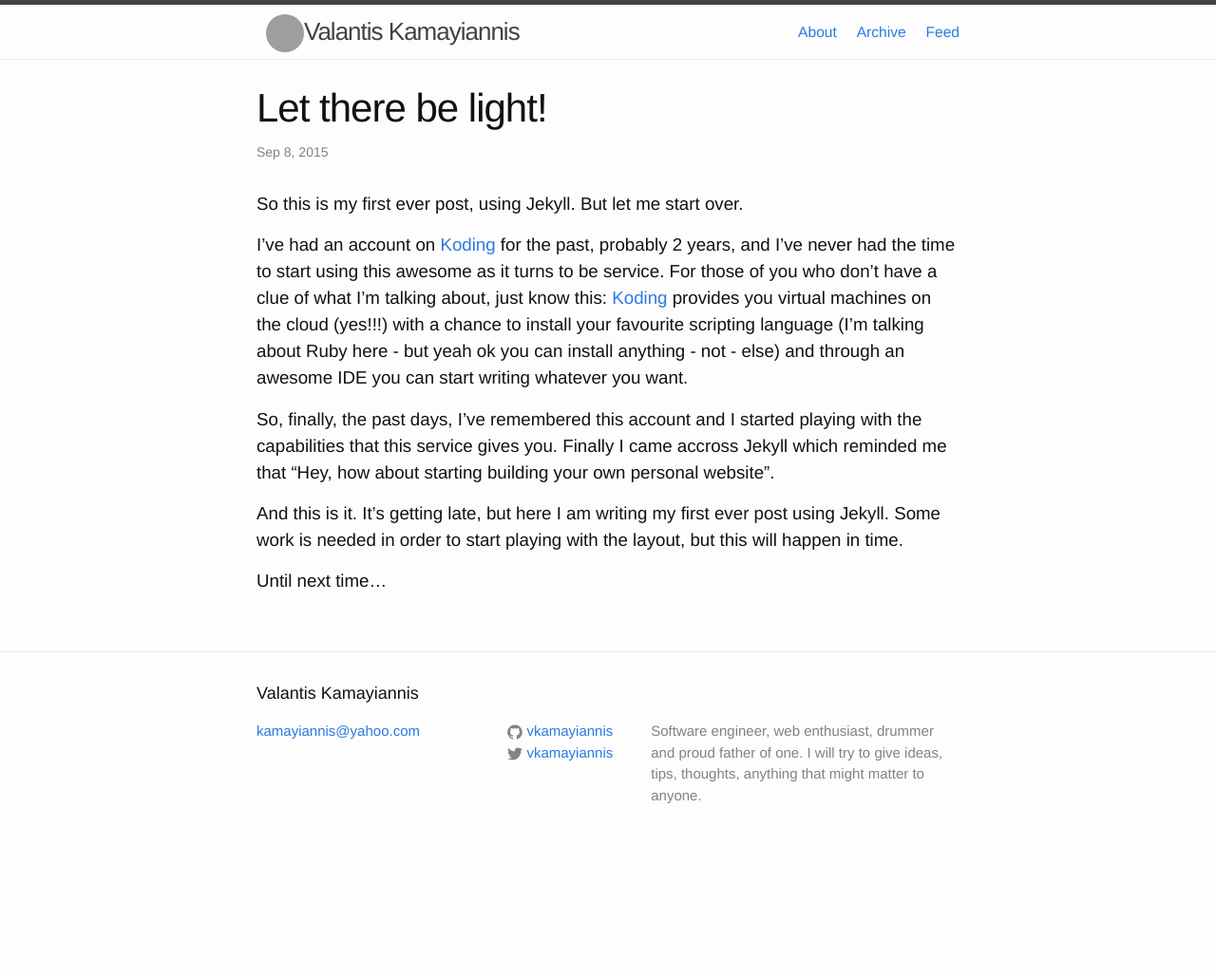
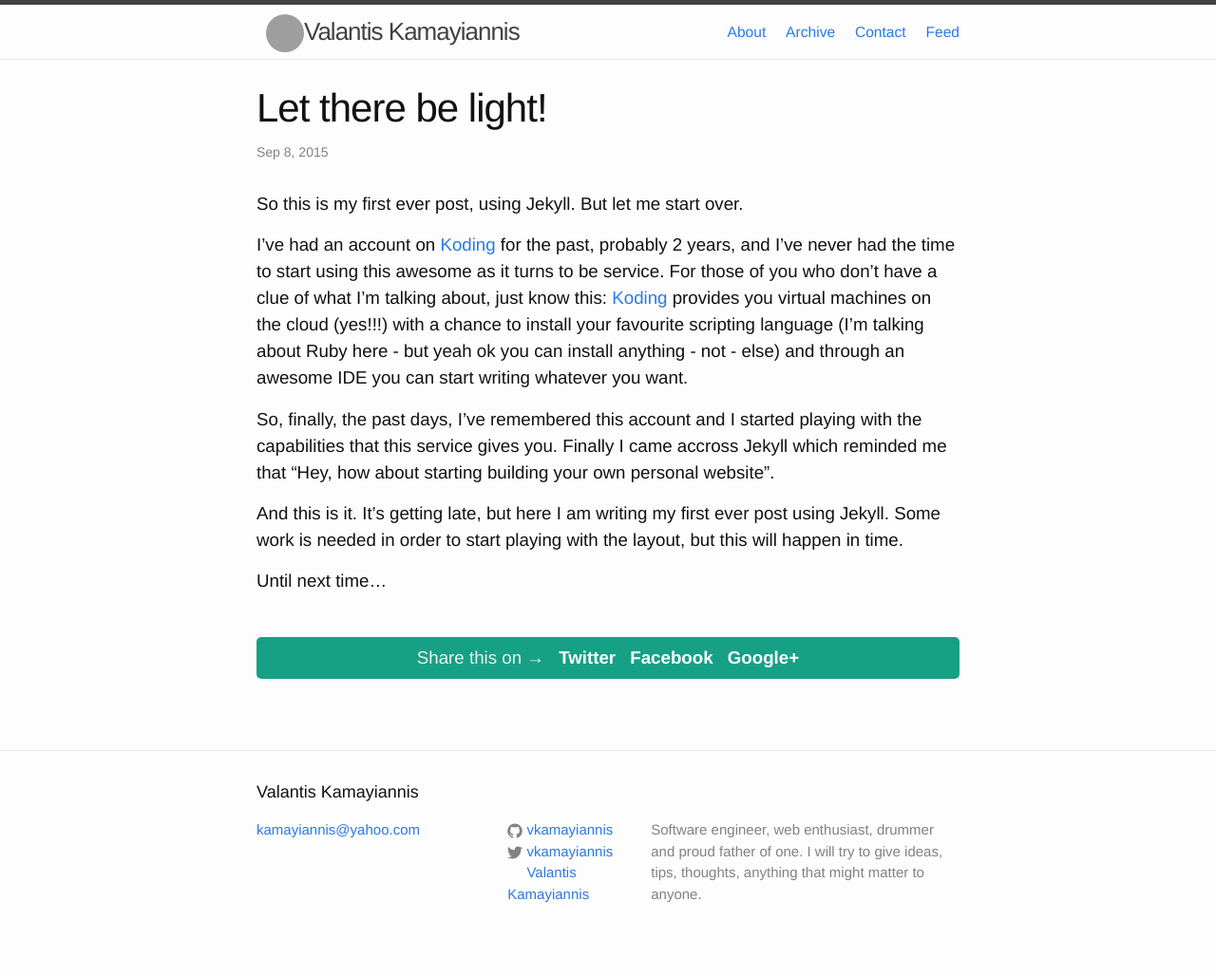
Before and after one commit to vkamayiannis/vkamayiannis.github.io, a Jekyll site: the page built from _posts/2015-09-08-let-there-be-light.markdown, in a window 1280 px wide. Shown: the whole page at 95% size. Built offline with Jekyll 4.4.1, drawn with Linux system fonts in a browser that asks for light colours; comment, search, counter and statistics services are not loaded; before the commit the page ends 924 px from its top, so only the background shows below that; grey boxes are pictures that could not be loaded.

Commit message:
added share options

```diff
--- a/_config.yml
+++ b/_config.yml
@@ -1,18 +1,22 @@
 # Site settings
 title: Valantis Kamayiannis
+owner: Valantis Kamayiannis
 email: kamayiannis@yahoo.com
 description: > # this means to ignore newlines until "baseurl:"
   Software engineer, web enthusiast, drummer and proud father of one.
   I will try to give ideas, tips, thoughts, anything that might matter to anyone.
 baseurl: "" # the subpath of your site, e.g. /blog/
-url: "http://yourdomain.com" # the base hostname & protocol for your site
+url: "http://vkamayiannis.github.io/" # the base hostname & protocol for your site
 twitter_username: vkamayiannis
 github_username:  vkamayiannis
 gravatar_id: 295444c667fe78caffe72b403348e1a7
+linkedin_username: valantis-kamayiannis
+linkedin_name: Valantis Kamayiannis
 
 # Build settings
 markdown: kramdown
 pages_list:
   About: '/about'
   Archive: '/archives'
+  Contact: '/contact'
   Feed: '/feed.xml'
--- a/_includes/footer.html
+++ b/_includes/footer.html
@@ -41,6 +41,20 @@
             </a>
           </li>
           {% endif %}
+
+          {% if site.linkedin_username %}
+          <li>
+            <a href="https://www.linkedin.com/pub/{{ site.twitter_username }}/35/b68/624">
+              <span class="icon icon--linkedin">
+                <svg viewBox="0 0 16 16">
+                  <path fill="#828282" d="M186.4 142.4c0 19-15.3 34.5-34.2 34.5 -18.9 0-34.2-15.4-34.2-34.5 0-19 15.3-34.5 34.2-34.5C171.1 107.9 186.4 123.4 186.4 142.4zM181.4 201.3h-57.8V388.1h57.8V201.3zM273.8 201.3h-55.4V388.1h55.4c0 0 0-69.3 0-98 0-26.3 12.1-41.9 35.2-41.9 21.3 0 31.5 15 31.5 41.9 0 26.9 0 98 0 98h57.5c0 0 0-68.2 0-118.3 0-50-28.3-74.2-68-74.2 -39.6 0-56.3 30.9-56.3 30.9v-25.2H273.8z"/>
+                </svg>
+              </span>
+
+              <span class="username">{{ site.linkedin_name }}</span>
+            </a>
+          </li>
+          {% endif %}
         </ul>
       </div>
 
--- /dev/null
+++ b/_includes/share-partial.html
@@ -0,0 +1,6 @@
+<div class="share-page">
+    Share this on &rarr;
+    <a href="https://twitter.com/intent/tweet?text={{ page.title }}&url={{ site.url }}{{ page.url }}&via={{ site.twitter_username }}&related={{ site.twitter_username }}" rel="nofollow" target="_blank" title="Share on Twitter">Twitter</a>
+    <a href="https://facebook.com/sharer.php?u={{ site.url }}{{ page.url }}" rel="nofollow" target="_blank" title="Share on Facebook">Facebook</a>
+    <a href="https://plus.google.com/share?url={{ site.url }}{{ page.url }}" rel="nofollow" target="_blank" title="Share on Google+">Google+</a>
+</div>
--- a/_layouts/post.html
+++ b/_layouts/post.html
@@ -10,6 +10,7 @@ layout: default
 
   <article class="post-content">
     {{ content }}
+    {% include share-partial.html %}
   </article>
 
 </div>
--- a/_sass/_layout.scss
+++ b/_sass/_layout.scss
@@ -249,3 +249,22 @@
     float: left;
   }
 }
+
+.share-page {
+    text-align: center;
+    background: #16a085;
+    color: #efefef;
+    padding: 8px 15px;
+    border-radius: 5px;
+    margin: 1.5 * $spacing-unit 0;
+
+    a {
+        font-weight: 700;
+        color: #fff;
+        margin-left: 10px;
+
+        &:hover {
+            border-bottom: 1px dashed #fff;
+        }
+    }
+}
--- a/css/main.scss
+++ b/css/main.scss
@@ -28,7 +28,6 @@ $on-palm:          600px;
 $on-laptop:        800px;
 
 
-
 // Using media queries with like this:
 // @include media-query($on-palm) {
 //     .wrapper {
```
